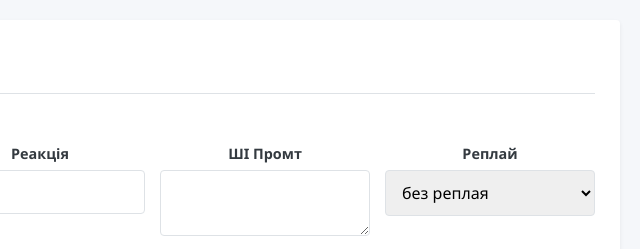
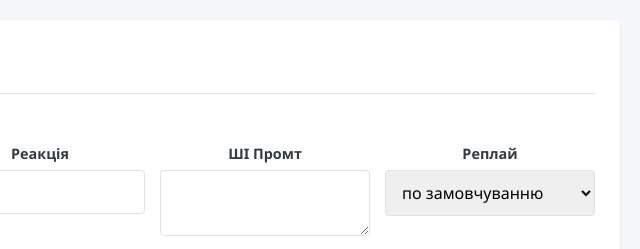
Before and after one commit to patronik/tgposter, an Electron app: page src/index.html in a window 1200 px wide. Shown: the top 249 px of the page, 560-1200 px from the left. Drawn offline with Linux system fonts and the light colour scheme; no server answers.

Commit message:
Minor improvement

```diff
--- a/src/index.html
+++ b/src/index.html
@@ -41,7 +41,7 @@
       <div class="form-group">
         <label for="target">Реплай</label>
         <select id="target">
-          <option value="">без реплая</option>
+          <option value="">по замовчуванню</option>
           <option value="$">реплай до останнього</option>
           <option value="*">реплай до рандомного</option>
         </select>
```
